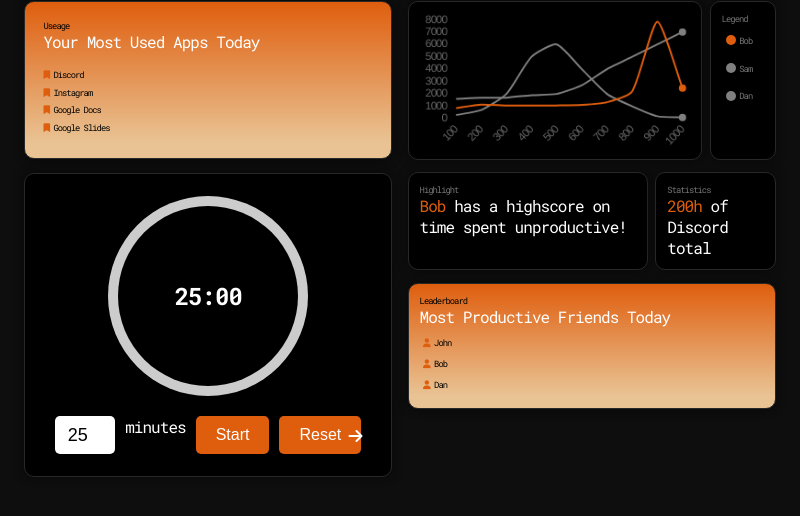
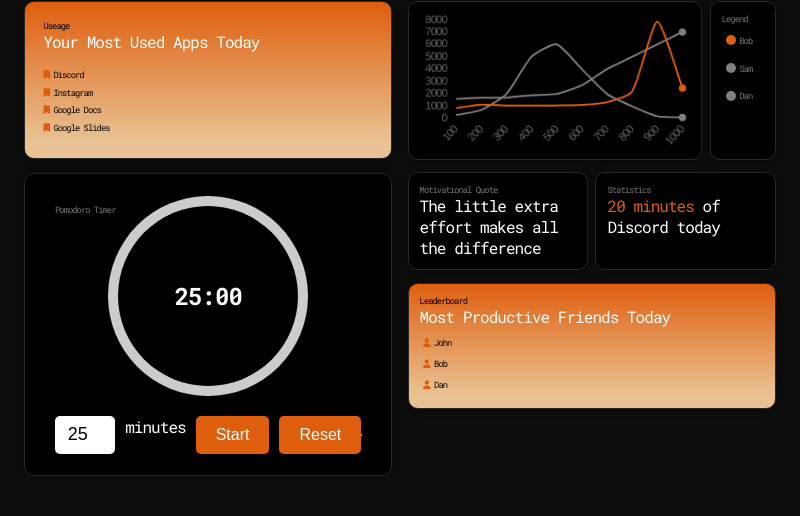
Before and after one commit to nicholasching/ProcrastiNation, an Electron app: page frontend/index.html in a window 800 px wide. Both pictures are taken after a click on the element 354 px from the left and 479 px from the top of the page. Shown: the part 70-586 px from the top of the page. Drawn offline with nearby package versions, Linux system fonts and the light colour scheme; no server answers.

Commit message:
Updated frontend

```diff
--- a/frontend/index.html
+++ b/frontend/index.html
@@ -99,18 +99,19 @@
               <h2 class="progress-percent">0%</h2>
             </div>
             <div class="progress-text">
-              <p>Progress Tracker</p>
+              <p style="margin-bottom: 10px;">Progress Tracker</p>
               <h2>You are almost at your goal of <span style="color: var(--color-primary);">8 hours</span> of productivity!</h2>
               <h2 id="arrow1" class="arrow"><i class="fa-solid fa-arrow-right"></i></h2>
             </div>
           </div>
           <div class="progress-container-2 tile not-visible" id="progressContainer2">
+            <p style="position: absolute; top: 30px; left: 30px;">Pomodoro Timer</p>
             <div class="progress-circle-2">
-              <div class="progress-mask-2"></div>
+              <div class="progress-mask-2" id="progressMask2"></div>
               <div class="progress-percent-2">25:00</div>
             </div>
             <div class="timer-controls">
-              <input type="number" id="timerMinutes" class="timer-input" value="25" min="1" max="60"> minutes
+              <input type="number" id="timerMinutes" class="timer-input" value="25" min="1" max="60">minutes
               <button id="startButton" class="timer-button">Start</button>
               <button id="resetButton" class="timer-button">Reset</button>
             </div>
@@ -148,15 +149,14 @@
 
           <div class="box-container">
             <div class="box tile">
-              <p>Highlight</p>
-              <h2>
-                <span class="color">Bob</span> has a highscore on time spent
-                unproductive!
+              <p>Motivational Quote</p>
+              <h2 class="motivation-text" id="motivationText">
+                Motivation Text
               </h2>
             </div>
             <div class="box tile">
               <p>Statistics</p>
-              <h2><span class="color">200h</span> of Discord total</h2>
+              <h2><span class="color">20 minutes</span> of Discord today</h2>
             </div>
           </div>
           <div class="leaderboard-container color-tile tile">
@@ -195,6 +195,7 @@
     const paragraph = document.querySelectorAll("p");
     const lightModeIcon = document.getElementById("lightModeIcon")
     const progressMask = document.getElementById("progressMask");
+    const progressMask2 = document.getElementById("progressMask2");
 
       lightMode.addEventListener("click", () => {
         document.body.classList.toggle("light-mode");
@@ -208,6 +209,7 @@
       });
       lightModeIcon.classList.toggle("light-mode-text");
       progressMask.classList.toggle("light-mode")
+      progressMask2.classList.toggle("light-mode")
     });
 
       const theme1 = document.getElementById("theme1");
@@ -414,6 +416,61 @@
     // Initialize the timer display
     updateProgressCircle(remainingTime, timerDuration);
 
+// Reference the HTML element
+let motivationText = document.getElementById("motivationText");
+
+// Array of quotes
+const quotes = [
+  "Every great achievement begins with a single step",
+  "Success comes from consistency and dedication",
+  "Small changes lead to big transformations over time",
+  "Dreams become reality when we take action",
+  "Progress is better than perfection every time",
+  "The best way to succeed is to start now",
+  "Confidence is key to overcoming challenges",
+  "Everything seems impossible until it’s accomplished",
+  "The future is shaped by what you do today",
+  "Do what is necessary now to get where you want to go",
+  "Struggles pave the way for future success",
+  "Believe in the impossible to make it achievable",
+  "Keep moving forward and time will work for you",
+  "Success requires effort and persistence",
+  "Your mindset is what determines your success",
+  "Create your future with the choices you make today",
+  "A small step today can lead to a giant leap tomorrow",
+  "Focus on the present and everything else will fall into place",
+  "Every journey begins with the first step",
+  "Make the most of what you have and where you are",
+  "You must begin in order to achieve greatness",
+  "Success comes to those who never give up",
+  "Hard work brings immense satisfaction when it pays off",
+  "Work with passion and rest with satisfaction",
+  "Finish what you started, no matter how tired you are",
+  "Push yourself further, there’s always more to give",
+  "Daily progress leads to remarkable results",
+  "Dream big and turn those dreams into action",
+  "Focus on what you want, not on what stands in the way",
+  "Challenges bring meaning and purpose to life",
+  "Don’t wait for the perfect moment, create it",
+  "You are stronger than any challenge you face",
+  "Believe in your abilities and take action",
+  "Start now, and you will reach your goals",
+  "Your potential is unlimited if you keep moving forward",
+  "Invest in today for a better tomorrow",
+  "Learn from the past, live in the present, plan for the future",
+  "Discipline turns goals into accomplishments",
+  "The little extra effort makes all the difference",
+  "Create opportunities by taking action, not waiting",
+  "Yesterday is gone, focus on today"
+];
+
+
+
+// Generate a random index
+let x = Math.floor(Math.random() * quotes.length);
+
+// Set the quote in the HTML element
+motivationText.innerHTML = quotes[x];
 
 
     </script>
--- a/frontend/notif.css
+++ b/frontend/notif.css
@@ -1,4 +1,4 @@
-.body {
+* {
     overflow-y: hidden;
 }
 
@@ -24,7 +24,7 @@
 
 .skull {
     font-size: 10rem;
-    margin: 15% auto 0 auto;
+    margin: 10% auto 0 auto;
     text-align: center;
 }
 
@@ -32,7 +32,7 @@
     font-family: "Inter", serif;
     color: white;
     font-size: 1.25rem;
-    margin: 10% auto 0 auto;
+    margin: 5% auto 0 auto;
     text-align: center;
     width: 60%;
     background: #df5e0e;
--- a/frontend/style.css
+++ b/frontend/style.css
@@ -249,6 +249,7 @@ h2 {
 }
 
 .box {
+    flex: 1;
     padding: 3%;
 }
 
@@ -380,9 +381,15 @@ h2 {
 }
 
 .arrow {
+    color: var(--color-primary);
     position: absolute;
     bottom: 30px;
     right: 30px;
+    transition: 0.2s;
+    &:hover {
+        scale: 1.5;
+        transform: rotate(-45deg);
+    }
 }
 
 .progress-container {
@@ -436,41 +443,6 @@ h2 {
     }
 }
 
-.session-visible {
-    animation: session-visible-animation 0.5s forwards;
-}
-
-.session-not-visible {
-    animation: session-not-visible-animation 0.5s forwards;
-    display: none;
-    pointer-events: none;
-}
-
-.visible {
-    animation: visible-animation 0.5s forwards;
-}
-
-.not-visible {
-    animation: not-visible-animation 0.5s forwards;
-    display: none;
-    pointer-events: none;
-}
-
-.light-mode {
-    background-color: white;
-    color: black;
-}
-
-.light-mode-tile {
-    background-color: white;
-    box-shadow: 0px 0px 10px 1px rgb(223, 223, 223);
-    border: 1px solid rgb(203, 203, 203);
-}
-
-.light-mode-text {
-    color: black;
-}
-
 .black {
     color: black;
     font-weight: 400;
@@ -478,7 +450,7 @@ h2 {
 
 .progress-container-2 {
     width: 100%;
-    padding: 6%;
+    padding: 5.75%;
     display: flex;
     flex-direction: column;
     align-items: center;
@@ -533,9 +505,49 @@ h2 {
     background-color: var(--color-primary);
     color: white;
     cursor: pointer;
-    transition: background-color 0.3s;
+    transition: 0.3s;
   }
 
   .timer-button:hover {
-    background-color: #388e3c;
+    scale: 1.05;
   }
+
+.session-visible {
+    animation: session-visible-animation 0.5s forwards;
+}
+
+.session-not-visible {
+    animation: session-not-visible-animation 0.5s forwards;
+    display: none;
+    pointer-events: none;
+}
+
+.not-visible {
+    animation: not-visible-animation 0.5s forwards;
+    visibility: hidden;
+    pointer-events: none;
+    opacity: 0;
+    display: none;
+}
+
+.visible {
+    animation: visible-animation 0.5s forwards;
+    visibility: visible; /* Ensures it's shown when visible */
+    pointer-events: auto;
+    opacity: 1;
+}
+
+.light-mode {
+    background-color: white;
+    color: black;
+}
+
+.light-mode-tile {
+    background-color: white;
+    box-shadow: 0px 0px 10px 1px rgb(223, 223, 223);
+    border: 1px solid rgb(203, 203, 203);
+}
+
+.light-mode-text {
+    color: black;
+}
```
